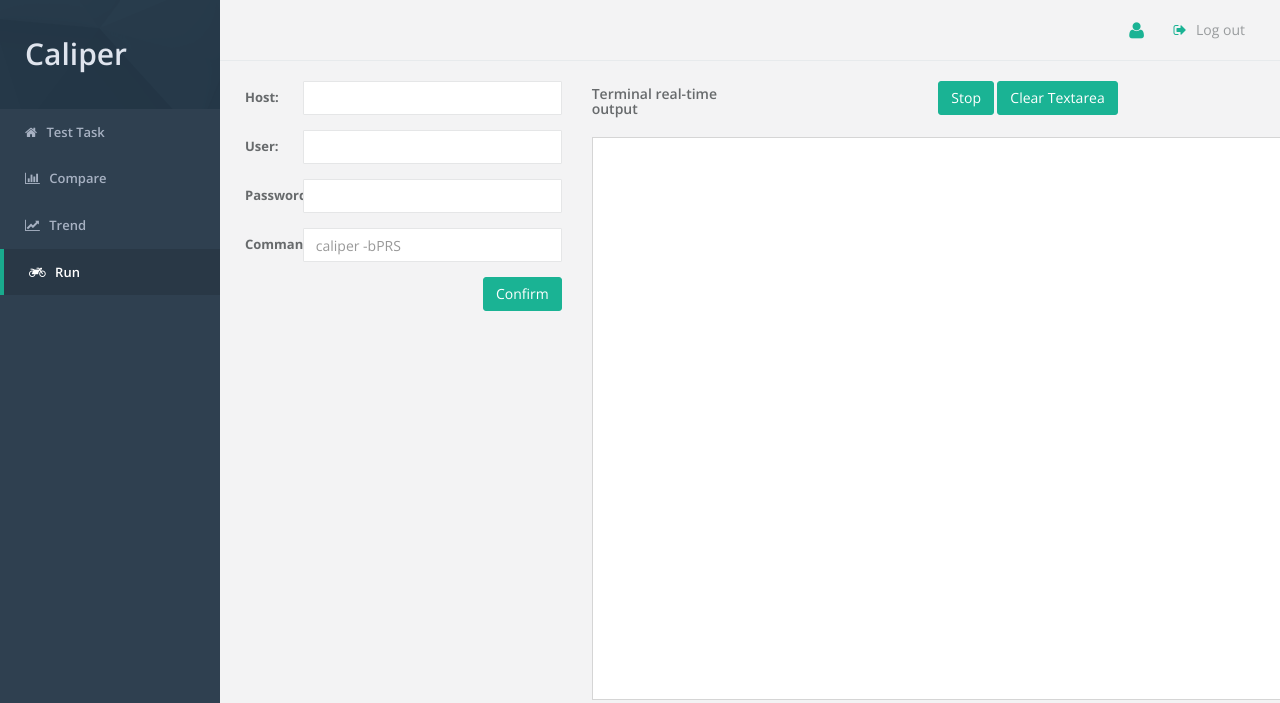
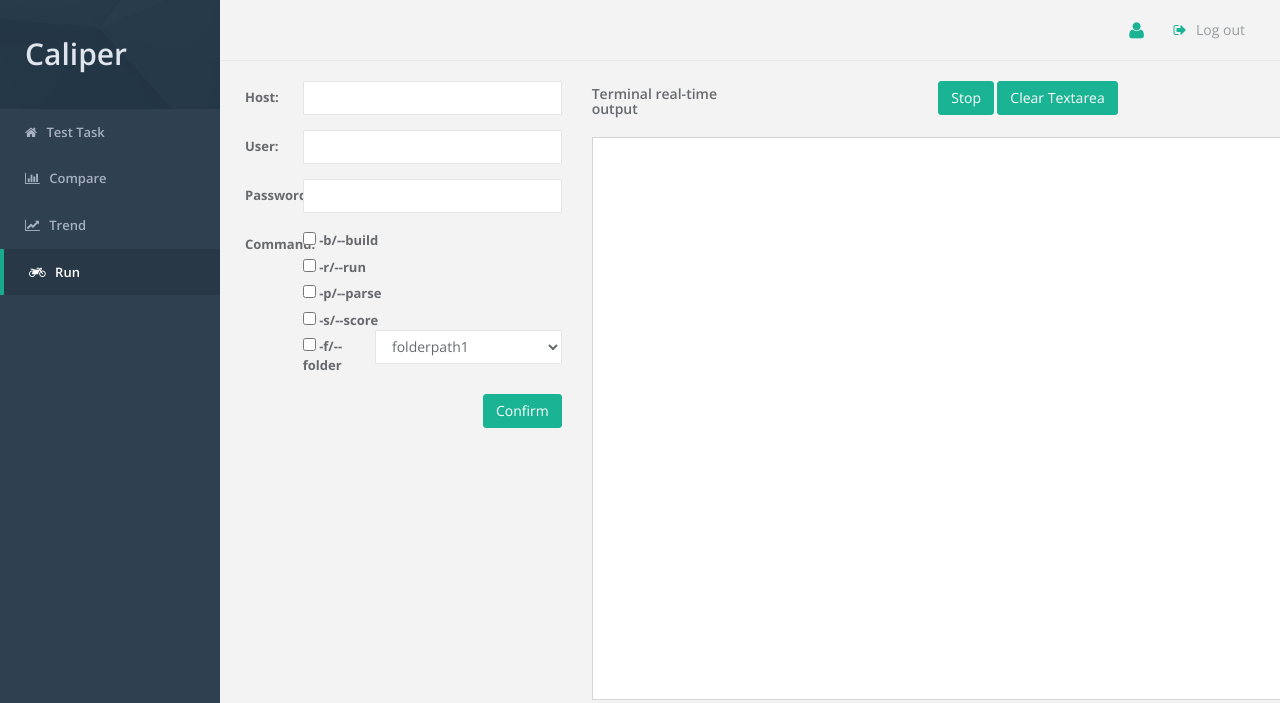
Before and after one commit to TSestuary/Caliperweb, a Django app: page /run in a window 1280 px wide. Shown: the top 703 px of the page. Run offline with Django 3.2, Linux system fonts and the light colour scheme; some libraries are stand-ins or nearby versions.

Commit message:
command paras

```diff
--- a/run/templates/run.html
+++ b/run/templates/run.html
@@ -19,7 +19,24 @@
             </div>
             <div class="form-group">
                 <label class="col-sm-2 control-label">Command:</label>
-                <div class="col-sm-10"><input id="command" type="text" class="form-control" placeholder="caliper -bPRS" ></div>
+                <div class="col-sm-10">
+                    <!-- <input id="command" type="text" class="form-control" placeholder="caliper -bPRS" > -->
+                    <div><label> <input type="checkbox" id="checkbox_build" name="checkbox_para" value="b" aria-off="B"> -b/--build </label></div>
+                    <div><label> <input type="checkbox" id="checkbox_run" name="checkbox_para" value="r" aria-off="R"> -r/--run </label></div>
+                    <div><label> <input type="checkbox" id="checkbox_parse" name="checkbox_para" value="p" aria-off="P"> -p/--parse </label></div>
+                    <div><label> <input type="checkbox" id="checkbox_score" name="checkbox_para" value="s" aria-off="S"> -s/--score </label></div>
+                    <div class="row">
+                        <label class="col-sm-3"><input type="checkbox" id="checkbox_folder" value="f"> -f/--folder </label>
+                        <div class="col-sm-9">
+                            <select class="form-control m-b" id="select_folder" style="margin-top:-4px;">
+                                <option>folderpath1</option>
+                                <option>folderpath2</option>
+                                <option>folderpath3</option>
+                                <option>folderpath4</option>
+                            </select>
+                        </div>
+                    </div>
+                </div>
             </div>
             <button id="confirm_btn" type="button" class="btn btn-primary pull-right">Confirm</button>
         </form>
@@ -46,14 +63,70 @@
     $.ajaxSetup({
             data: {csrfmiddlewaretoken: '{{ csrf_token }}' },
     });
+
+    $("#checkbox_build").click(function(){
+        if($("#checkbox_build")[0].checked){
+            $("#checkbox_folder").attr("checked",false)
+            $("#checkbox_folder").attr("disabled",true);
+            $("#select_folder").attr("disabled",true);
+        }else{
+            $("#checkbox_folder").attr("disabled",false);
+            $("#select_folder").attr("disabled",false);
+        }
+    })
     $("#confirm_btn").click(function(){
+        //check execute parameter order
+        var flag=true;
+        var error=0;
+        if($("#checkbox_build")[0].checked){
+            $("input[name='checkbox_para']").each(function(){
+                if(!this.checked)
+                    flag= this.checked;
+                if(flag != this.checked){
+                    alert("Please check command.");
+                    error = 1;
+                    return false;
+                }
+            })
+            if(error==1){
+                return false;
+            }
+        }else if(!$("#checkbox_folder")[0].checked){
+            if($("#checkbox_run")[0].checked || $("#checkbox_score")[0].checked || $("#checkbox_parse")[0].checked){
+                alert("Please select a specific filepath.");
+            }else{
+                alert("Please complete command.");
+            }
+            return false;
+        }else{
+            if($("#checkbox_run")[0].checked && $("#checkbox_score")[0].checked && !$("#checkbox_parse")[0].checked){
+                alert("Please check command.");
+                return false;
+            }
+        }
+        //generate command
         var host = $("#host").val();
         var user = $("#user").val();
         var password = $("#password").val();
+        var command = "caliper -";
+        if($("#checkbox_folder")[0].checked){
+            command += "f "+ $("#select_folder").val() +" -";
+        }
+        $("input[name='checkbox_para']").each(function(){
+            if(this.checked){
+                command += this.value;
+            }else{
+                command += $(this).attr("aria-off");
+            }
+        })
+
+        console.log(command);
+        /*
         var command = $("#command").val();
         if(!command){
             command="caliper -bPRS";
         }
+        */
         if (window.s) {
                 window.s.close();
         }
```
